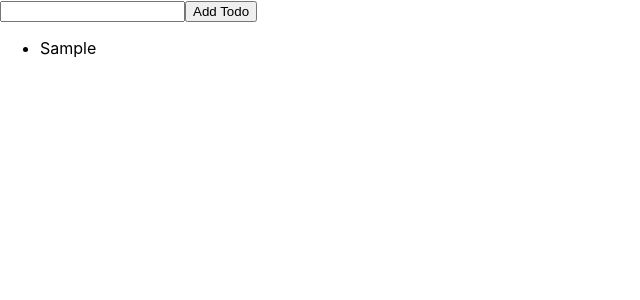
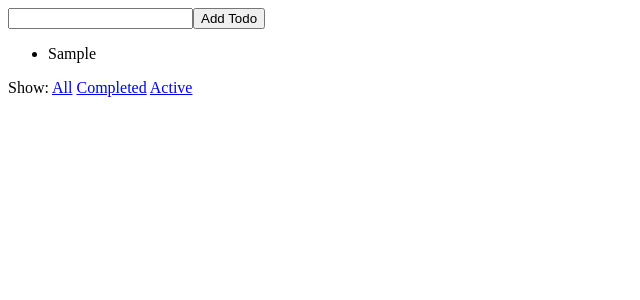
Before and after one commit to bytehala/eggheadio-redux, a React (Create React App) app: page / in a window 1280 px wide. Both pictures are taken after typing "Sample" into the empty fields and a click on the button "Add Todo". Shown: the top 300 px of the page, without its empty margins (0-640 px from the left). Built offline with nearby package versions, Linux system fonts and the light colour scheme.

Commit message:
Visibility filter start

```diff
--- a/src/index.js
+++ b/src/index.js
@@ -1,18 +1,15 @@
-import React, {Component} from 'react';
-import ReactDOM from 'react-dom';
-import './index.css';
-import { Provider } from 'react-redux';
-import * as serviceWorker from './serviceWorker';
+/* eslint-disable jsx-a11y/anchor-is-valid */
+import React, { Component } from "react";
+import ReactDOM from "react-dom";
+import { combineReducers, createStore } from "redux";
 
-import {combineReducers, createStore} from 'redux';
-
-const todo = (state, action) => {
+const todo = (state = {}, action) => {
   switch (action.type) {
     case "ADD_TODO":
       return {
         id: action.id,
         text: action.text,
-        completed: false,
+        completed: action.completed,
       };
     case "TOGGLE_TODO":
       if (state.id !== action.id) {
@@ -32,15 +29,15 @@ const todos = (state = [], action) => {
   switch (action.type) {
     case "ADD_TODO":
       return [...state, todo(undefined, action)];
-    case "TOGGLE_TODO": {
-      return state.map((t) => todo(t, action));
-    }
+    case "TOGGLE_TODO":
+      return state.map((td) => todo(td, action));
     default:
       return state;
   }
 };
 
 const visibilityFilter = (state = "SHOW_ALL", action) => {
+  console.log(action.filter);
   switch (action.type) {
     case "SET_VISIBILITY_FILTER":
       return action.filter;
@@ -49,56 +46,85 @@ const visibilityFilter = (state = "SHOW_ALL", action) => {
   }
 };
 
-
-const todoApp = combineReducers({todos, visibilityFilter});
+const todoApp = combineReducers({ todos, visibilityFilter });
 const store = createStore(todoApp);
 
-let nextTodoId = 0;
+const FilterLink = ({filter, children}) => {
+  return (
+    <a href='#'
+     onClick={e => {
+       e.preventDefault();
+       store.dispatch({
+         type: 'SET_VISIBILITY_FILTER',
+         filter
+       })
+     }}>{children}</a>
+  )
+}
+
+let todoIndex = 0;
 class TodoApp extends Component {
   render() {
     return (
-
       <div>
-      <input ref={node => {
+        <input
+          ref={(node) => {
             this.input = node;
-      }} />
+          }}
+        />
         <button
           onClick={() => {
             store.dispatch({
               type: "ADD_TODO",
+              id: todoIndex++,
               text: this.input.value,
-            id: nextTodoId++,
+              completed: false,
             });
-          this.input.value = ''
+            this.input.value = '';
           }}
         >
           Add Todo
         </button>
+
         <ul>
-          {this.props.todos.map(
-              todo =>
-              <li key={todo.id}>{todo.text}</li>
-          )}
+          {this.props.todos.map((td) => (
+            <li
+              key={td.id}
+              onClick={() => {
+                store.dispatch({ type: "TOGGLE_TODO", id: td.id });
+              }}
+              style={{
+                textDecoration: td.completed? 'line-through' : 'none'
+              }}
+            >
+              {td.text}
+            </li>
+          ))}
         </ul>
+
+        <p>
+          Show: {' '}
+          <FilterLink filter='SHOW_ALL'>All</FilterLink>
+          {' '}
+          <FilterLink filter='SHOW_COMPLETED'>Completed</FilterLink>
+          {' '}
+          <FilterLink filter='SHOW_ACTIVE'>Active</FilterLink>
+          {' '}
+        </p>
       </div>
-
-  )
+    );
   }
 }
 
-const render = () => {
+function render() {
+
   ReactDOM.render(
-    <React.StrictMode>
-        <TodoApp todos={store.getState().todos}/>
-    </React.StrictMode>,
-    document.getElementById('root')
+    <div>
+      <TodoApp todos={store.getState().todos} />
+    </div>,
+    document.getElementById("root")
   );
 }
 
 store.subscribe(render);
 render();
-
-// If you want your app to work offline and load faster, you can change
-// unregister() to register() below. Note this comes with some pitfalls.
-// Learn more about service workers: https://bit.ly/CRA-PWA
-serviceWorker.unregister();
```
Also changed, not shown: src/index copy.js (added, +104 -0 lines). Lines whose indentation alone changed are shown as unchanged.
